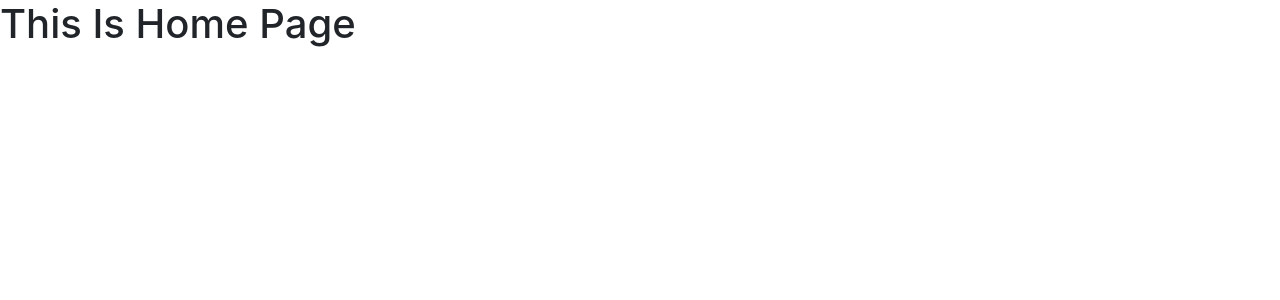
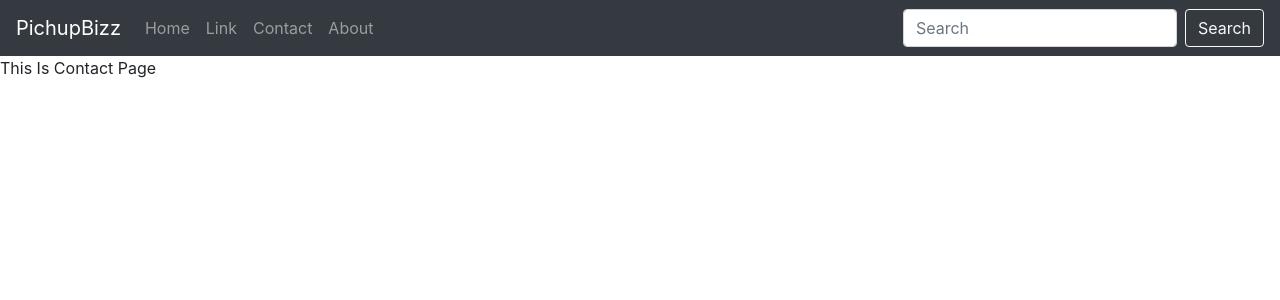
Before and after one commit to Khwajapasha/Personal-Repo, a React (Create React App) app in the folder self-practice/: page /contact in a window 1280 px wide. Shown: the top 300 px of the page. Built offline with nearby package versions, Linux system fonts and the light colour scheme.

Commit message:
Implemented Navbar

```diff
--- a/self-practice/package.json
+++ b/self-practice/package.json
@@ -10,6 +10,8 @@
     "react": "^16.13.1",
     "react-bootstrap": "^1.3.0",
     "react-dom": "^16.13.1",
+    "react-router": "^5.2.0",
+    "react-router-dom": "^5.2.0",
     "react-scripts": "3.4.3"
   },
   "scripts": {
--- a/self-practice/src/Component/Home.jsx
+++ b/self-practice/src/Component/Home.jsx
@@ -1,4 +1,6 @@
 import React from "react";
+import { Navibar } from "./Navigationbar/Navibar";
+
 export const Home = () => {
-  return <h1>This Is Home Page</h1>;
+  return <Navibar />;
 };
--- /dev/null
+++ b/self-practice/src/Component/Navigationbar/AboutPage.jsx
@@ -0,0 +1,4 @@
+import React from "react";
+export const AboutPage = () => {
+  return <p> This Is About Page</p>;
+};
--- /dev/null
+++ b/self-practice/src/Component/Navigationbar/ContactPage.jsx
@@ -0,0 +1,4 @@
+import React from "react";
+export const ContactPage = () => {
+  return <p> This Is Contact Page</p>;
+};
--- /dev/null
+++ b/self-practice/src/Component/Navigationbar/HomePage.jsx
@@ -0,0 +1,4 @@
+import React from "react";
+export const HomePage = () => {
+  return <p>This Is Home Page</p>;
+};
--- /dev/null
+++ b/self-practice/src/Component/Navigationbar/LinkPage.jsx
@@ -0,0 +1,4 @@
+import React from "react";
+export const LinkPage = () => {
+  return <p>This Is Link Page</p>;
+};
--- /dev/null
+++ b/self-practice/src/Component/Navigationbar/Navibar.jsx
@@ -0,0 +1,48 @@
+import React from "react";
+import { LinkPage } from "../Navigationbar/LinkPage";
+import { ContactPage } from "../Navigationbar/ContactPage";
+import { AboutPage } from "../Navigationbar/AboutPage";
+import { HomePage } from "../Navigationbar/HomePage";
+import { Navbar, Nav, Form, FormControl, Button } from "react-bootstrap";
+import { BrowserRouter as Router, Switch, Route } from "react-router-dom";
+export const Navibar = () => {
+  return (
+    <React.Fragment>
+      <Navbar bg="dark" variant="dark" expand="lg">
+        <Navbar.Brand href="home">
+          <span className="text-color:Success">PichupBizz</span>
+        </Navbar.Brand>
+        <Navbar.Toggle aria-controls="basic-navbar-nav" />
+        <Navbar.Collapse id="basic-navbar-nav">
+          <Nav className="mr-auto">
+            <Nav.Link href="home">Home</Nav.Link>
+            <Nav.Link href="link">Link</Nav.Link>
+            <Nav.Link href="contact">Contact</Nav.Link>
+            <Nav.Link href="about">About</Nav.Link>
+          </Nav>
+          <Form inline>
+            <FormControl type="text" placeholder="Search" className="mr-sm-2" />
+            <Button variant="outline-light">Search</Button>
+          </Form>
+        </Navbar.Collapse>
+      </Navbar>
+
+      <Router>
+        <Switch>
+          <Route path="/home">
+            <HomePage />
+          </Route>
+          <Route path="/link">
+            <LinkPage />
+          </Route>
+          <Route path="/about">
+            <AboutPage />
+          </Route>
+          <Route path="/contact">
+            <ContactPage />
+          </Route>{" "}
+        </Switch>
+      </Router>
+    </React.Fragment>
+  );
+};
```
Also changed, not shown: 1 other file (tests, documents, lock files or other folders).
